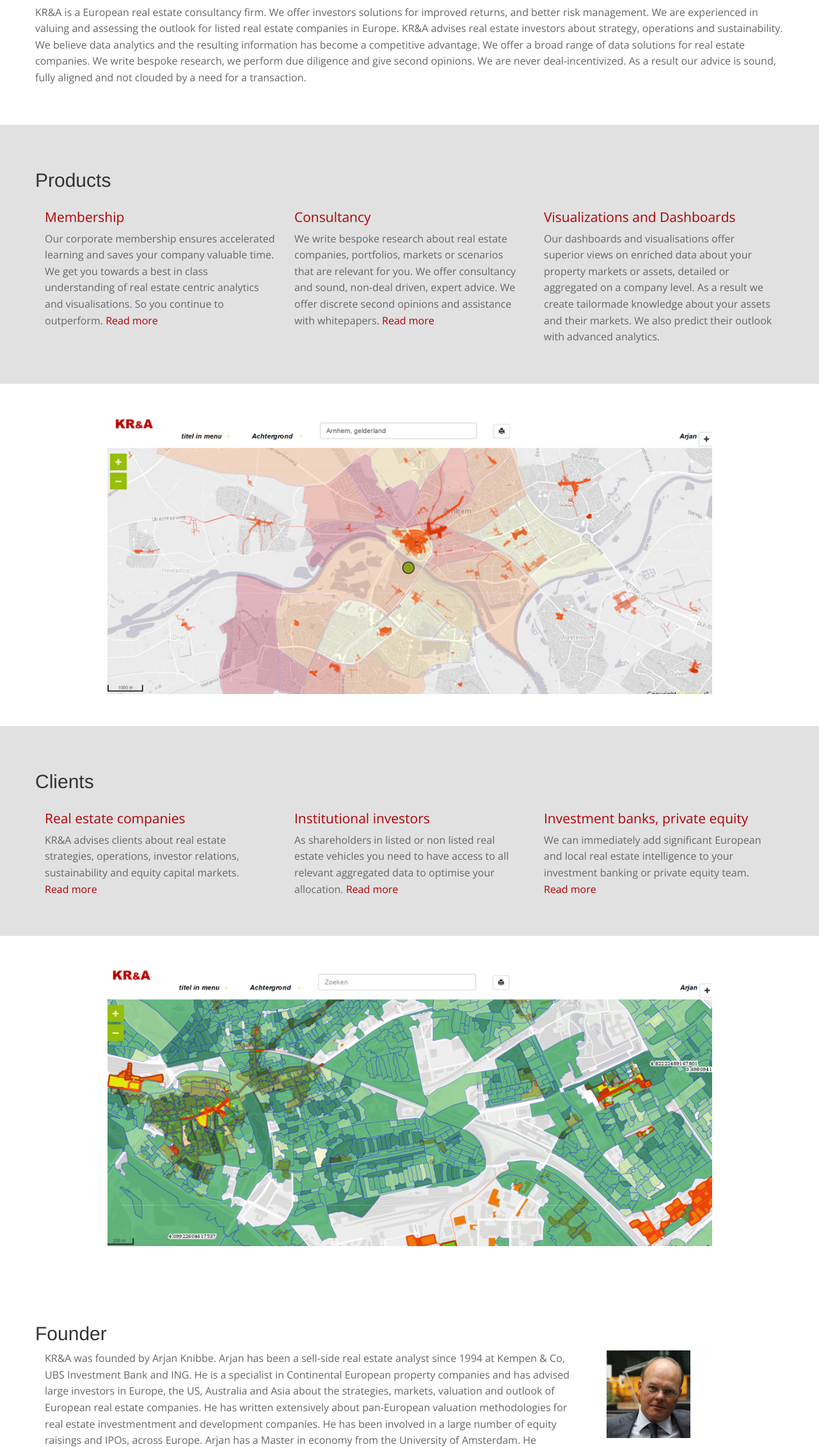
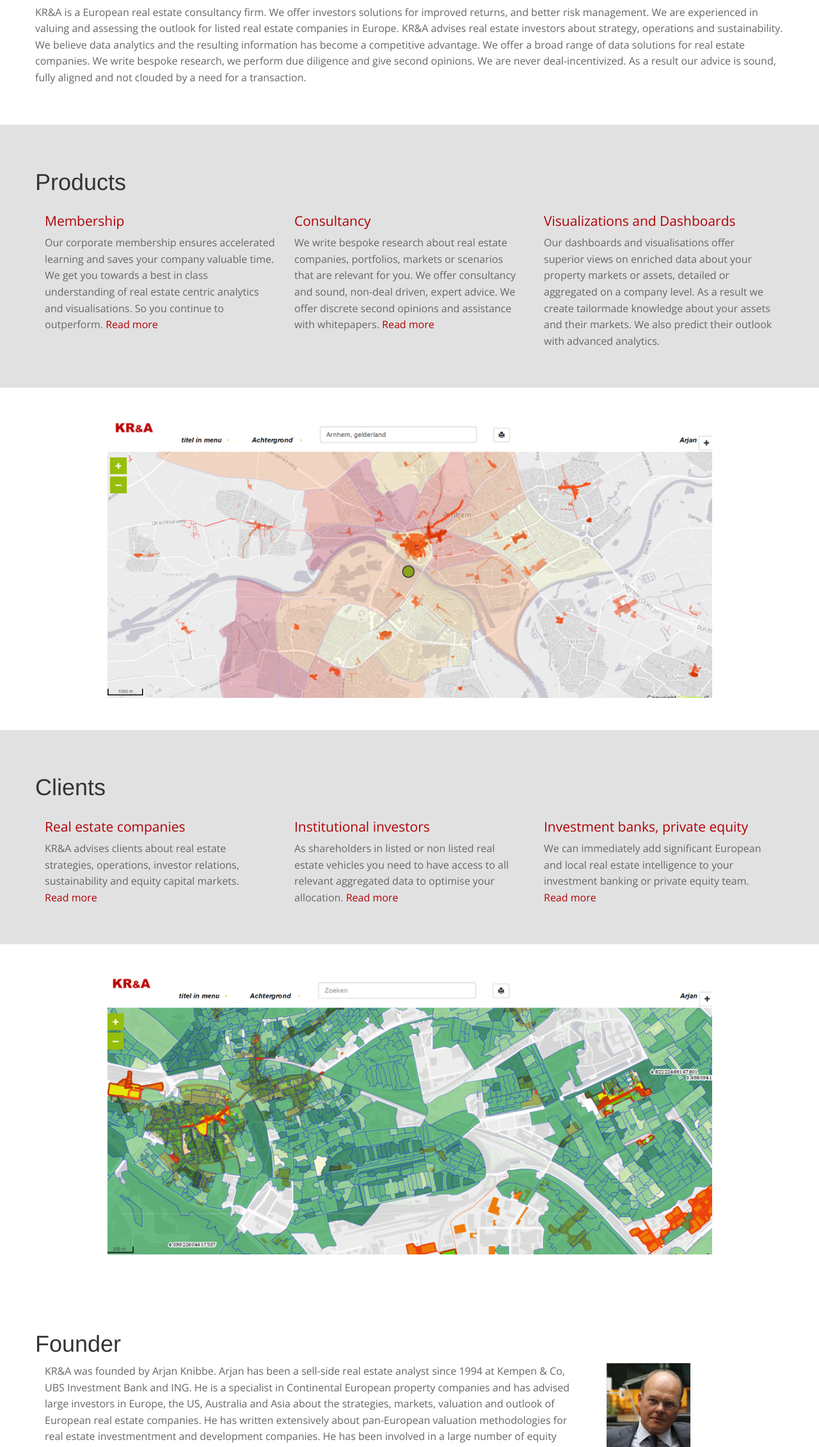
Before and after one commit to ElisevanderPol/kra-test, a plain HTML site: page index.html in a window 1280 px wide. Shown: the part 538-2800 px from the top of the page at 64% size. Drawn offline with nearby package versions, Linux system fonts and the light colour scheme.

Commit message:
Update index.html
Changed h2 headers into h1 headers

```diff
--- a/index.html
+++ b/index.html
@@ -159,7 +159,7 @@
     <div class="section-colored">
         <div class="container">
             <div class="row">
-                <h2>Products</h2>
+                <h1>Products</h1>
                 <div class="col-lg-4 col-md-4">
                     <h3>Membership</h3>
                     <p>Our corporate membership ensures accelerated learning and saves your company valuable time. We get you towards a best in class understanding of real estate centric analytics and visualisations. So you continue to outperform. <button id="open-membership" class="open-dialog-colored">Read more </button>
@@ -209,7 +209,7 @@
     <div class="section-colored">
         <div class="container">
             <div class="row">
-                <h2>Clients</h2>
+                <h1>Clients</h1>
                 <div class="col-lg-4 col-md-4 col-sm-4">
                     <h3>Real estate companies</h3>
                     <p>KR&amp;A advises clients about real estate strategies, operations, investor relations, sustainability and equity capital markets. <button id="open-real-estate" class="open-dialog-colored">Read more </button>
@@ -255,7 +255,7 @@
     <div class="section">
         <div class="container">
             <div class="row">
-                <h2>Founder</h2>
+                <h1>Founder</h1>
                 <div class="col-lg-9 col-md-9 col-sm-9">
                     <p align="justify">KR&amp;A was founded by Arjan Knibbe. Arjan has been a sell-side real estate analyst since 1994 at Kempen &amp; Co, UBS Investment Bank and ING. He is a specialist in Continental European property companies and has advised large investors in Europe, the US, Australia and Asia about the strategies, markets, valuation and outlook of European real estate companies. He has written extensively about pan-European valuation methodologies for real estate investmentment and development companies. He has been involved in a large number of equity raisings and IPOs, across Europe. Arjan has a Master in economy from the University of Amsterdam. He specialised in real estate investment and his thesis about the financial reporting of property companies was awarded a 9/10 score by Prof Kohnstamm. He has been a member of the EPRA best practice committee. Arjan is fluent in Dutch, English, French and German and participated in the INSEAD Transition to General Management program in 2013. He teaches listed real estate investment at the MSRE course of the Amsterdam School of Real Estate.</p>
                 </div>
@@ -270,7 +270,7 @@
     <div class="section-colored">
         <div class="container">
             <div class="row">
-                <h2>Contact</h2>
+                <h1>Contact</h1>
                 <div class="col-lg-6 col-md-6 col-sm-6">
                     <h3>More information?</h3>
                     <script type="text/javascript">var submittedDown=false;</script>
```
